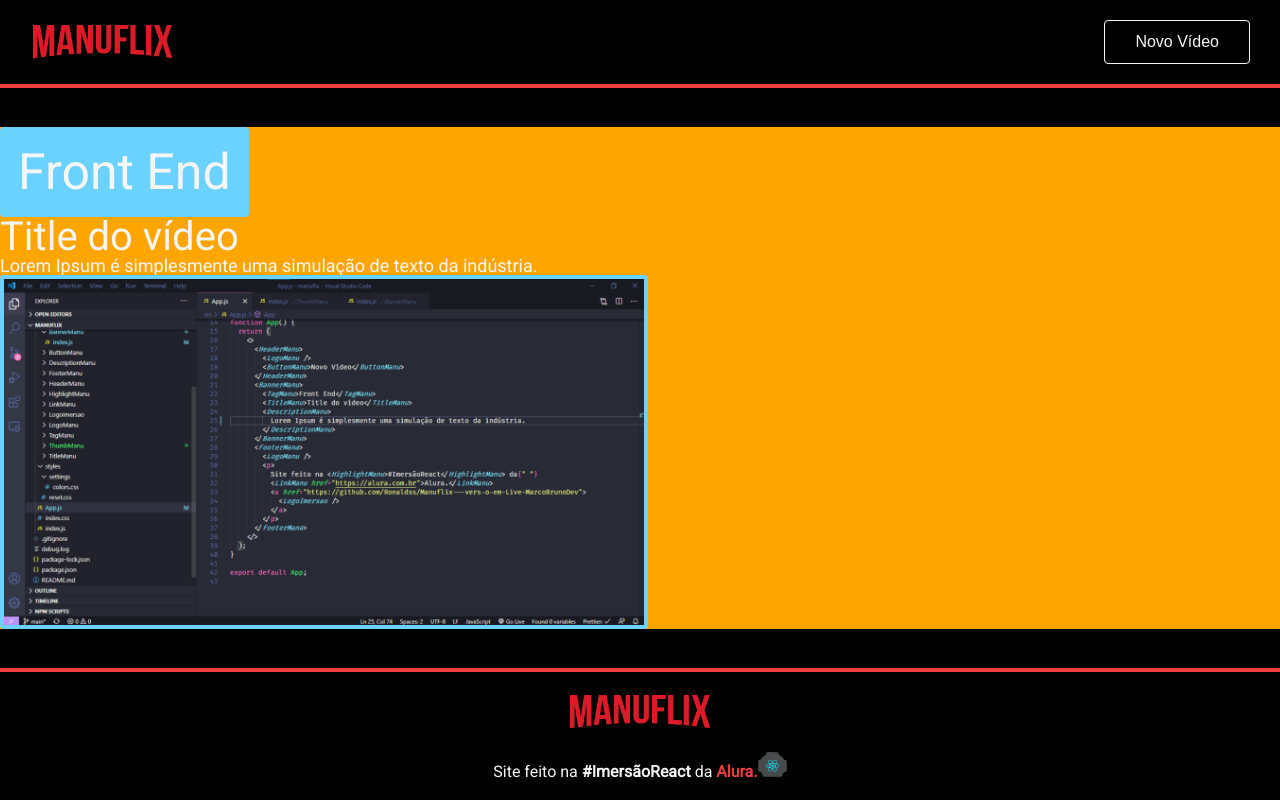
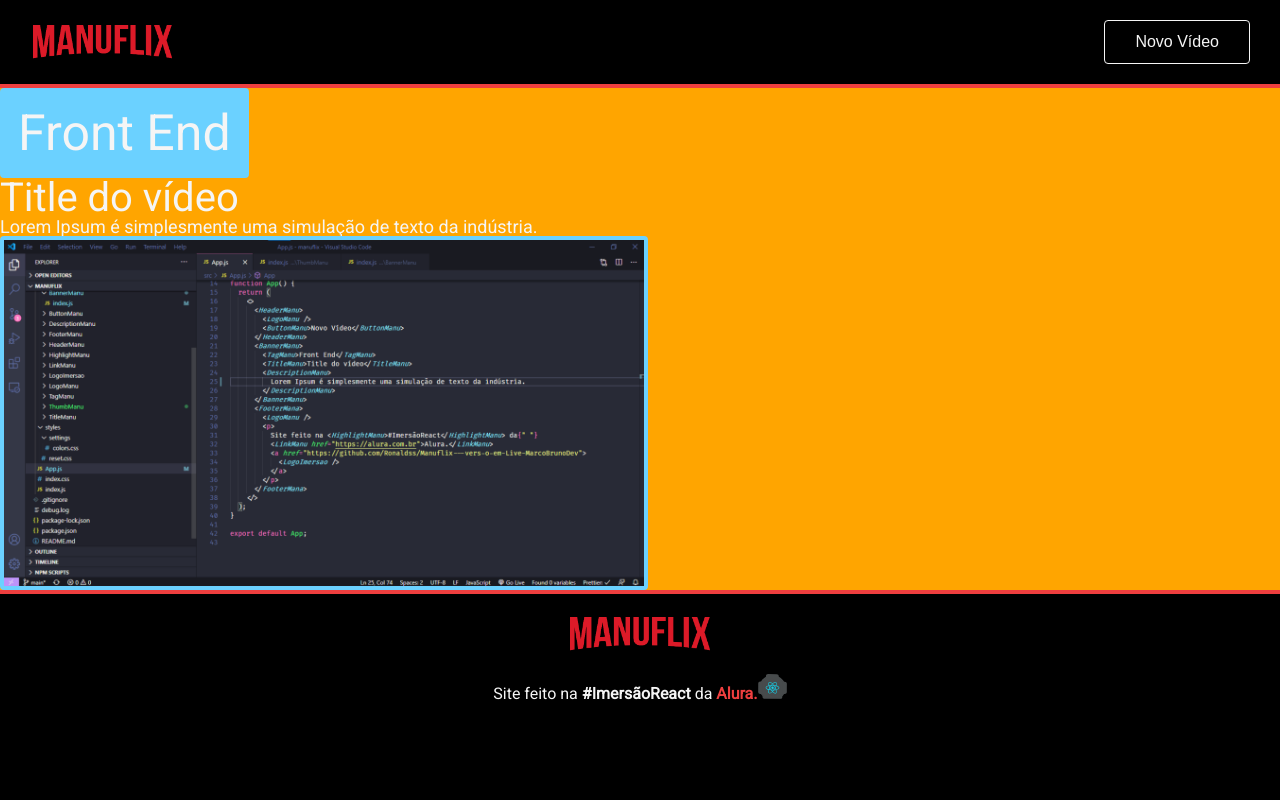
Before and after one commit to Ronaldss/Manuflix---vers-o-em-Live-MarcoBrunoDev, a React (Create React App) app: page / in a window 1280 px wide. Built offline with nearby package versions, Linux system fonts and the light colour scheme.

Commit message:
correction of banner width

```diff
--- a/src/components/BannerManu/index.js
+++ b/src/components/BannerManu/index.js
@@ -2,6 +2,9 @@
 
 const BannerManu = styled.section`
   background: orange;
+  max-width: 1360px;
+  margin-left: auto;
+  margin-right: auto;
 `;
 
 export default BannerManu;
--- a/src/styles/reset.css
+++ b/src/styles/reset.css
@@ -134,9 +134,9 @@
   font-size: 1px;
   min-width: 320px;
 }
-#root {
+/* #root {
   min-height: 100vh;
   display: flex;
   flex-direction: column;
   justify-content: space-between;
-}
+} */
```
